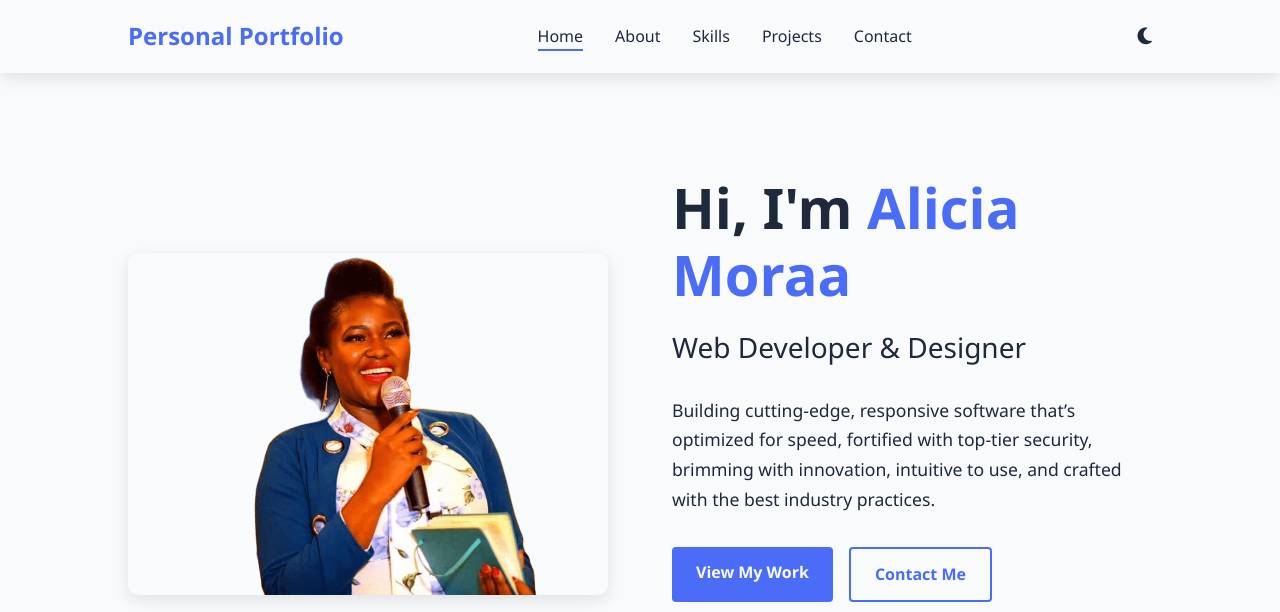
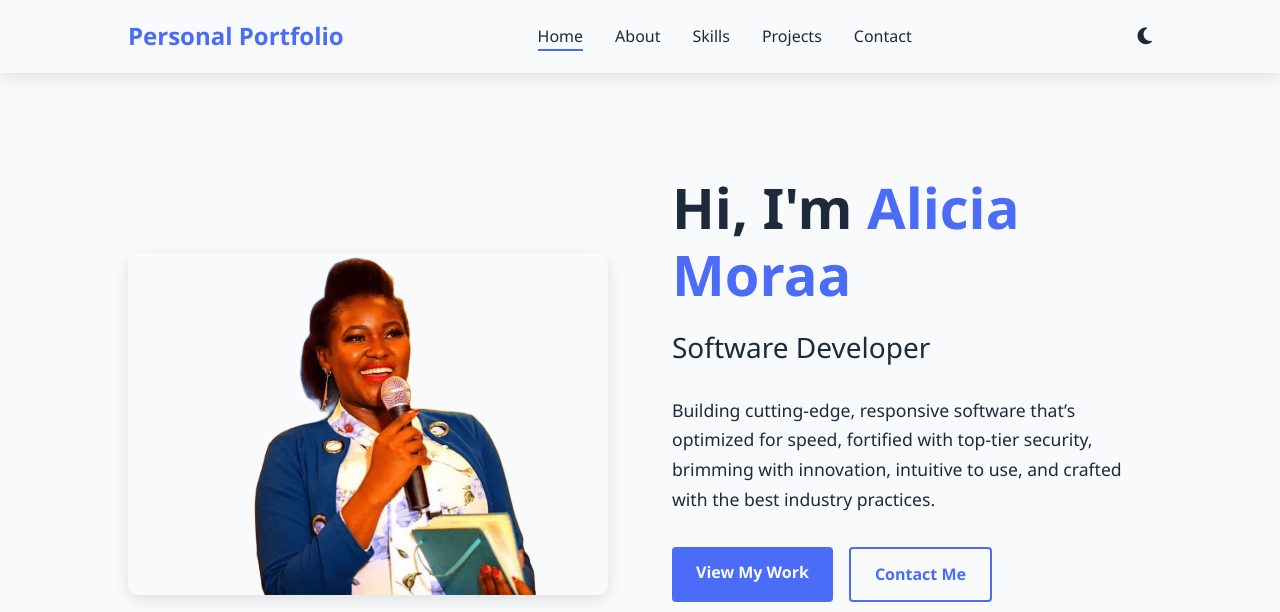
Before and after one commit to moraa-dev/portfolio-, a plain HTML site: page index.html in a window 1280 px wide. Shown: the top 612 px of the page. Drawn offline with Linux system fonts and the light colour scheme; a script that the page names is missing; files whose address does not match are found by name.

Commit message:
Update index.html

```diff
--- a/index.html
+++ b/index.html
@@ -3,7 +3,7 @@
 <head>
     <meta charset="UTF-8">
     <meta name="viewport" content="width=device-width, initial-scale=1.0">
-    <title>Alicia Moraa | Portfolio</title>
+    <title>Alicia Moraa | Software Developer</title>
     <link rel="stylesheet" href="styles.css">
     <link rel="stylesheet" href="https://cdnjs.cloudflare.com/ajax/libs/font-awesome/6.4.0/css/all.min.css">
     <meta name="description" content="Software Developer Portfolio showcasing my projects and skills">
@@ -43,7 +43,7 @@
                 </div>
                 <div class="hero-content" style="width: 80%;">
                     <h1>Hi, I'm <span class="highlight">Alicia Moraa</span></h1>
-                    <h2>Web Developer & Designer</h2>
+                    <h2>Software Developer</h2>
                     <p>Building cutting-edge, responsive software that’s optimized for speed, fortified with top-tier security, brimming with innovation,
                         intuitive to use, and crafted with the best industry practices.</p>
                     <div class="hero-buttons">
```
